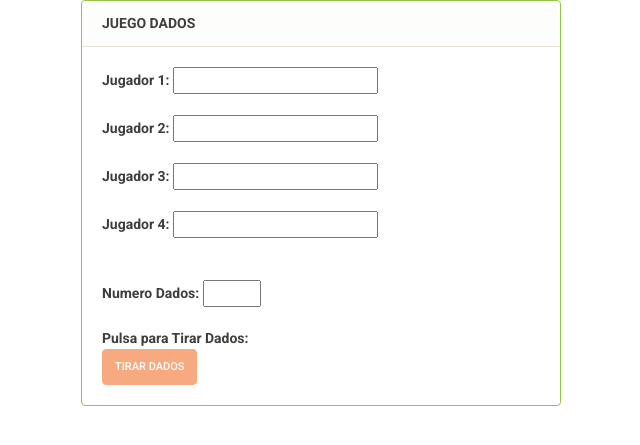
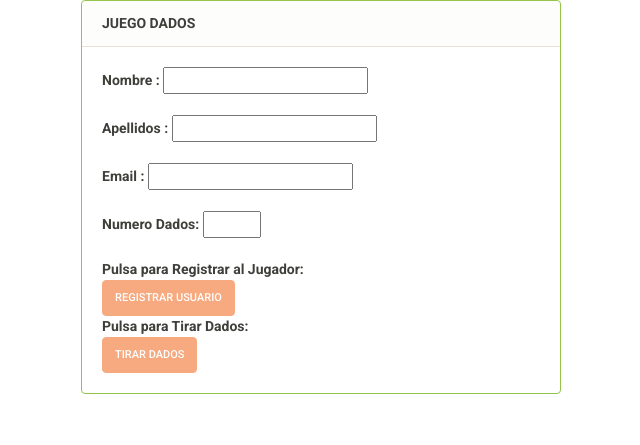
Before and after one commit to SQuevedoRojo/Practica1DWES, a PHP site: page /p01_dados.php in a window 1280 px wide. Shown: the top 445 px of the page, without its empty margins (4-644 px from the left). Run offline with PHP 8.4, Linux system fonts and the light colour scheme.

Commit message:
fichero jugadores

```diff
--- a/funciones_p01_dados.php
+++ b/funciones_p01_dados.php
@@ -4,14 +4,15 @@
     */
     function compJugadores(){
         $jugadores = array();
+        $jugadoresFichero = file("jugadores.txt");
         $cont = 1;
-        while ($cont < 5) {
+        while ($cont < count($jugadoresFichero)) {
             $nom = "jug" . $cont;
             if ($_REQUEST[$nom] != '')
                 $jugadores[$_REQUEST[$nom]] = array();
             $cont++;
         }
-        if(count($jugadores)<2)
+        if(count($jugadores)<1)
             trigger_error("Numero de jugadores invalido", E_USER_ERROR);
         else
             return $jugadores;
@@ -146,4 +147,24 @@
         print "<br>";
         print "<h4><strong>Numero Ganadores -> </strong>" . count($ganadores) . "</h4>";
     }
+
+    function recogerjugador()
+    {
+        $nombre = limpiarDatos($_REQUEST['nombre']);
+        $apellido= limpiarDatos($_REQUEST['apellido']);
+        $email= limpiarDatos($_REQUEST['email']);
+        return $nombre . "#" . $apellido . "#" . $email;
+    }
+
+    function limpiarDatos($data){
+        $data = trim($data);
+        return $data;
+    }
+
+    function annadirJugador($cadena)
+    {
+        $file = fopen("jugadores.txt","a");
+        fwrite($file,$cadena);
+        fclose($file);
+    }
 ?>
--- a/p01_dados.php
+++ b/p01_dados.php
@@ -26,13 +26,16 @@
 
 
 
-<B>Jugador 1: </B><input type='text' name='jug1' value='' size=25><br><br>
-<B>Jugador 2: </B><input type='text' name='jug2' value='' size=25><br><br>
-<B>Jugador 3: </B><input type='text' name='jug3' value='' size=25><br><br>
-<B>Jugador 4: </B><input type='text' name='jug4' value='' size=25><br><br><br>
+<B>Nombre : </B><input type='text' name='nombre' value='' size=25><br><br>
+<B>Apellidos : </B><input type='text' name='apellidos' value='' size=25><br><br>
+<B>Email : </B><input type='text' name='email' value='' size=25><br><br>
 
 <B>Numero Dados: <input type='text' name='numdados' value='' size=5><br><br>
 
+<B>Pulsa para Registrar al Jugador: </B>
+  <div>
+    <input type="submit" value="Registrar Usuario" name="registrar" class="btn btn-warning disabled">
+  </div>
 
 <B>Pulsa para Tirar Dados:
 
@@ -45,15 +48,21 @@
 /*
  * Inicio del programa
  */
-  if(($_SERVER["REQUEST_METHOD"] == "POST")){
+  if(($_SERVER["REQUEST_METHOD"] == "POST") && isset($_POST['tirar'])){
+    var_dump(file("jugador.txt"));
+    /*$numdados = compNumDados();
       $jugadores = compJugadores();
-      $numdados = compNumDados();
       $puntuacionesJugadores = sumaDadosJugadores($numdados,$jugadores);
       imprimirTabla($jugadores);
       imprimirPuntuacionesJugadores($puntuacionesJugadores);
       $ganadores = saberGanador($puntuacionesJugadores);
       imprimirGanador($ganadores);
-      imprimirNumeroGanadores($ganadores);
+      imprimirNumeroGanadores($ganadores);*/
+  }
+  else if((($_SERVER["REQUEST_METHOD"] == "POST") && isset($_POST['registrar'])))
+  {
+    $jugador = recogerjugador();
+    annadirjugador($jugador);
   }
 ?>
 
```
